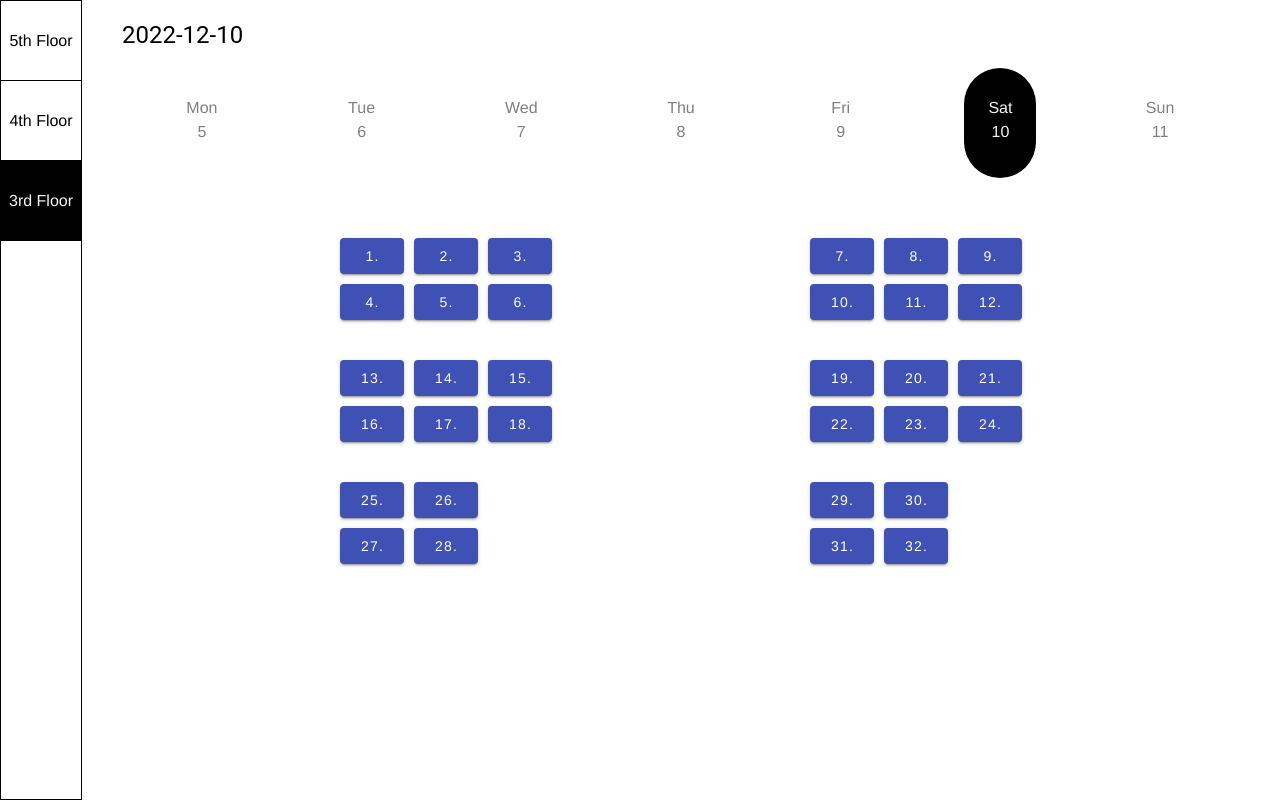
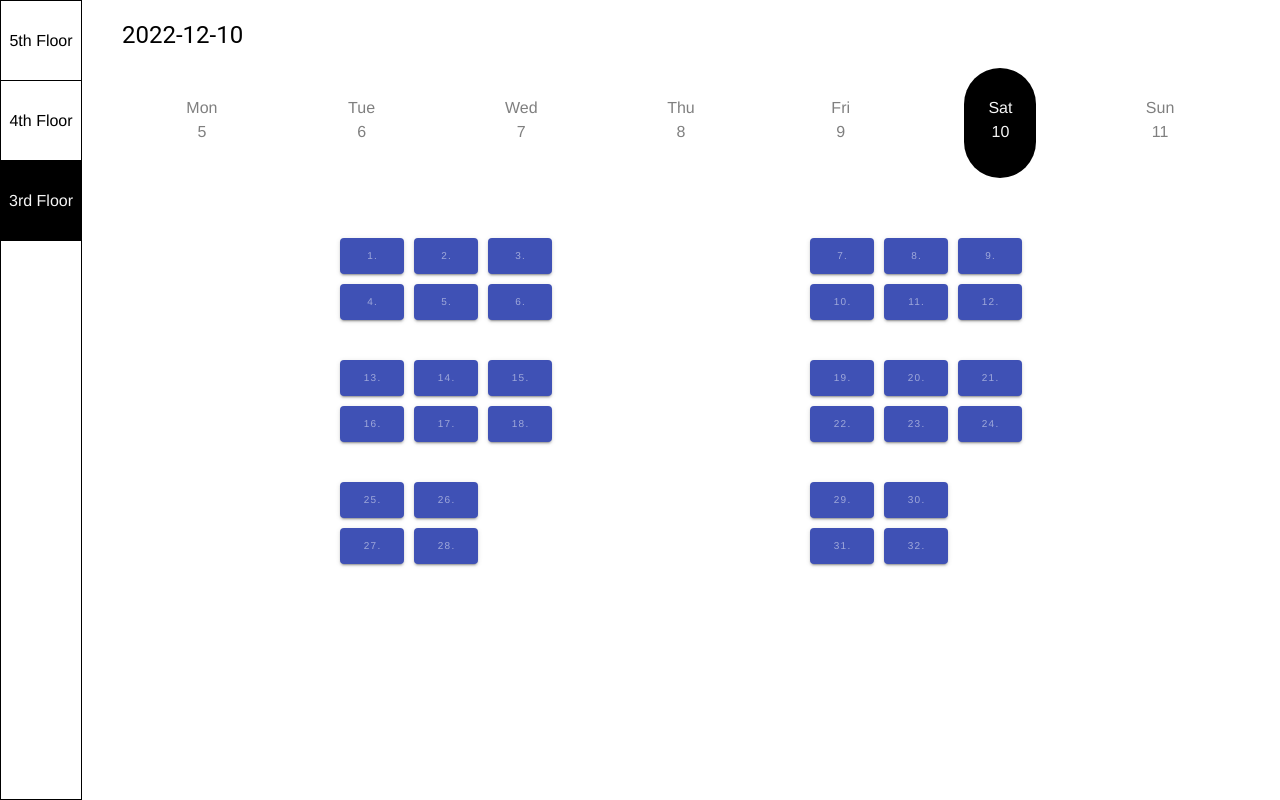
Before and after one commit to JooYoo/notMyDesk, a Vue app: page / in a window 1280 px wide. Built offline with nearby package versions, Linux system fonts and the light colour scheme.

Commit message:
refactor: new data-structure

```diff
--- a/src/components/Desk.vue
+++ b/src/components/Desk.vue
@@ -8,7 +8,12 @@
         <v-btn
           :color="deskColor(seat.floorId)"
           v-bind="props"
-        > {{seat.deskNr}}. {{seat.occupiedBy}} </v-btn>
+        >
+          <span class="desk-txt">
+            {{seat.deskNr}}.
+          </span>
+          {{seat.occupiedBy}}
+        </v-btn>
       </template>
 
       <v-card>
@@ -124,24 +129,30 @@ export default {
       this.dialog = false;
       // set data to store
       this.setNewOccupy(this.seat);
+      // clean up text-box
+      this.occupiedBy = "";
     },
     setNewOccupy(selectedSeat) {
       // get store-data-weeklyFloors
-      let weeklyFloors = this.$store.state.weeklyFloors;
+      let weeklyDateObjs = this.$store.state.weeklyFloors;
       // get target-floor
       let floor = getFloorBy(
-        weeklyFloors,
+        weeklyDateObjs,
         selectedSeat.floorId,
         selectedSeat.fullDate
       );
       // set occupy to target-seat
       setOccupyToStore(floor, selectedSeat, this.occupiedBy);
       // save new-weeklyFloors to LocalStorage
-      saveData(weeklyFloors);
+      saveData(weeklyDateObjs);
     },
   },
 };
 </script>
 
-  <style>
+<style lang="scss" scoped>
+.desk-txt {
+  font-size: 10px;
+  opacity: 0.5;
+}
 </style>
--- a/src/share/LocalStorageManager.js
+++ b/src/share/LocalStorageManager.js
@@ -1,4 +1,4 @@
-import { initWeeklyEmptyFloorsBy } from "@/share/SeatManager";
+import { initWeeklyEmptyFloorsBy, generateWeeklyEmptyFloorsBy } from "@/share/SeatManager";
 import { getWeekDates } from "@/share/DateManager";
 
 // storage - load data from LocalStorage
@@ -7,10 +7,10 @@ function loadData() {
     // if data is out of date then clean up localStorage
     cleanData()
     // try to load data from localStorage
-    const storageWeeklyFloors = localStorage.getItem("weeklyFloors")
+    const storageWeeklyFloors = localStorage.getItem("weeklyDateObjs")
     // if no data in storage then generate
     if (!storageWeeklyFloors) {
-        weeklyFloors = initWeeklyEmptyFloorsBy([3, 4, 5]);
+        weeklyFloors = generateWeeklyEmptyFloorsBy([3, 4, 5]);
         // save new generated data to localStorage
         saveData(weeklyFloors)
     } else {
@@ -22,13 +22,13 @@ function loadData() {
 
 //  storage - save data to LocalStorage
 function saveData(dataToSave) {
-    localStorage.setItem("weeklyFloors", JSON.stringify(dataToSave))
+    localStorage.setItem("weeklyDateObjs", JSON.stringify(dataToSave))
 }
 
 // storage - if storage exists then delete old data
 function cleanData() {
     // try to load data from localStorage
-    const storageWeeklyFloors = localStorage.getItem("weeklyFloors")
+    const storageWeeklyFloors = localStorage.getItem("weeklyDateObjs")
     // if data exists then handle data
     if (storageWeeklyFloors) {
         let weeklyFloors = JSON.parse(storageWeeklyFloors)
@@ -48,14 +48,14 @@ function isWeeklyFloorOutOfDate(weeklyFloors) {
     let isOutOfDate = false
 
     // get storage-weekly-oldest-date. e.g. 2022-12-05
-    let storageFirstDate = weeklyFloors[0].date
+    let storageFirstDate = weeklyFloors[0].fullDate
     // get current-weekly-dates
     let currentWeekDates = getWeekDates()
-    // get current-weekly-oldest-date
+    // get current-weekly-first-date
     let currentFirstDate = currentWeekDates[0].fullDate
     /*
-     * if storage-weekly-oldest-date is not the same as
-     * current-weekly-oldest-date, it means the storage-date is
+     * if storage-weekly-first-date is not the same as
+     * current-weekly-first-date, it means the storage-date is
      * out of date
      */
     if (storageFirstDate != currentFirstDate) {
--- a/src/share/SeatManager.js
+++ b/src/share/SeatManager.js
@@ -76,15 +76,18 @@ function initWeeklyEmptyFloorsBy(floorNrArray) {
 }
 
 // get seats by floorId and fullDate
-function getFloorBy(floors, floorId, fullDate) {
-    let floor = floors.filter(x => x.id === floorId && x.date === fullDate)
-    return floor[0]
+function getFloorBy(weeklyDateObjs, floorId, fullDate) {
+    // get date-obj
+    let dateObj = weeklyDateObjs.find(x => x.fullDate == fullDate)
+    let selectedFloor = dateObj.floors.find(x => x.id == floorId)
+    return selectedFloor
 }
 
 // get floors by fullDate
 function getFloorsBy(floors, fullDate) {
-    let currentDateFloors = floors.filter(x => x.date === fullDate)
-    return currentDateFloors
+    let currDateObj = floors.find(x => x.fullDate === fullDate)
+    let currDateFloors = currDateObj.floors
+    return currDateFloors
 }
 
 // set seat by occupiedBy
--- a/src/store/index.js
+++ b/src/store/index.js
@@ -1,5 +1,6 @@
 import { createStore } from "vuex";
 import { loadData } from "@/share/LocalStorageManager";
+import { generateWeeklyEmptyFloorsBy } from "@/share/SeatManager";
 
 const store = createStore({
     state: {
--- a/src/views/HomeView.vue
+++ b/src/views/HomeView.vue
@@ -1,5 +1,5 @@
 <template>
-  <div class="container">
+  <div class="home-container">
     <SideNav>
       <SideNavItem
         v-for="floor in selectDayfloors"
@@ -45,14 +45,13 @@ export default {
     switchFloor(floorInfo) {
       this.currentFloor = floorInfo;
     },
-    // TODO: remove when new data-structure works
     // get selected-date floors descending
     getSelectDayFloors(weeklyFloors, selectedDate) {
       // get selected-date floors
       let selectDayFloors = getFloorsBy(weeklyFloors, selectedDate);
-      console.log(selectDayFloors);
       // sort floors descending
       let sortedFloors = selectDayFloors.sort((a, b) => (a.id < b.id ? 1 : -1));
+
       return sortedFloors;
     },
     // get selected-date from WeeklyDatePicker
@@ -72,10 +71,7 @@ export default {
   },
   created() {
     // load data from store
-    // TODO: uncomment after new data-structure is conformed
     this.weeklyFloors = this.$store.state.weeklyFloors;
-    // this.weeklyFloors = generateWeeklyEmptyFloorsBy([3, 4, 5]);
-    console.log(this.weeklyFloors);
 
     // default: get today date
     let todayFullDate = getCurrentDate().fullDate;
@@ -92,8 +88,8 @@ export default {
 };
 </script>
 
-<style>
-.container {
+<style lang="scss" scoped>
+.home-container {
   display: flex;
   height: 100%;
   width: 100%;
```
